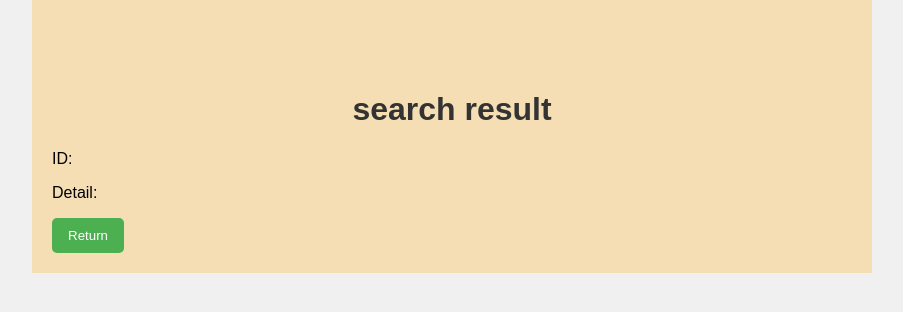
After one commit to ryyyyyy1/ict4d, a Flask app: page /search_result in a window 1280 px wide. The commit adds this page. Shown: the top 312 px of the page, without its empty margins (188-1091 px from the left). Run offline with Flask 3, Linux system fonts and the light colour scheme.

Commit message:
redirect to search result

```diff
--- a/app.py
+++ b/app.py
@@ -1,4 +1,4 @@
-from flask import Flask, render_template
+from flask import Flask, render_template, redirect, url_for, request
 
 app = Flask(__name__)
 
@@ -8,6 +8,24 @@ def home():
     return render_template("home.html")
 
 
+@app.route('/search', methods=['POST', 'GET'])
+def search():
+    print('searching...')
+    if request.method == "GET":
+        print(request)
+        cert_id = request.args.get('cert_id')
+        print(cert_id)
+    else:
+        print('unhandled method')
+    return redirect(url_for('search_result'))
+
+
+@app.route('/search_result')
+def search_result():
+    # 渲染搜索结果页面
+    return render_template('certification.html')
+
+
 @app.route("/test")
 def test():
     return "this is a test"
--- a/static/styles.css
+++ b/static/styles.css
@@ -47,3 +47,11 @@ button {
 button:hover {
     background-color: #45a049;
 }
+
+.container {
+    width: 80%; /* 容器宽度 */
+    max-width: 800px; /* 最大宽度 */
+    margin: 0 auto; /* 左右边距为 auto，实现水平居中 */
+    padding: 20px; /* 内边距 */
+    background-color: wheat; /* 背景色 */
+}
--- /dev/null
+++ b/templates/certification.html
@@ -0,0 +1,17 @@
+<!DOCTYPE html>
+<html lang="en">
+<head>
+    <meta charset="UTF-8">
+    <title>Certification Detail</title>
+    <link rel="stylesheet" href="/static/styles.css"> <!-- import CSS -->
+</head>
+
+<body>
+<div class="container">
+    <h1>search result</h1>
+    <p>ID: </p>
+    <p>Detail:</p>
+    <button onclick="window.history.back();">Return</button>
+</div>
+</body>
+</html>
```
Also changed, not shown: templates/home.html (+6 -6 lines).
